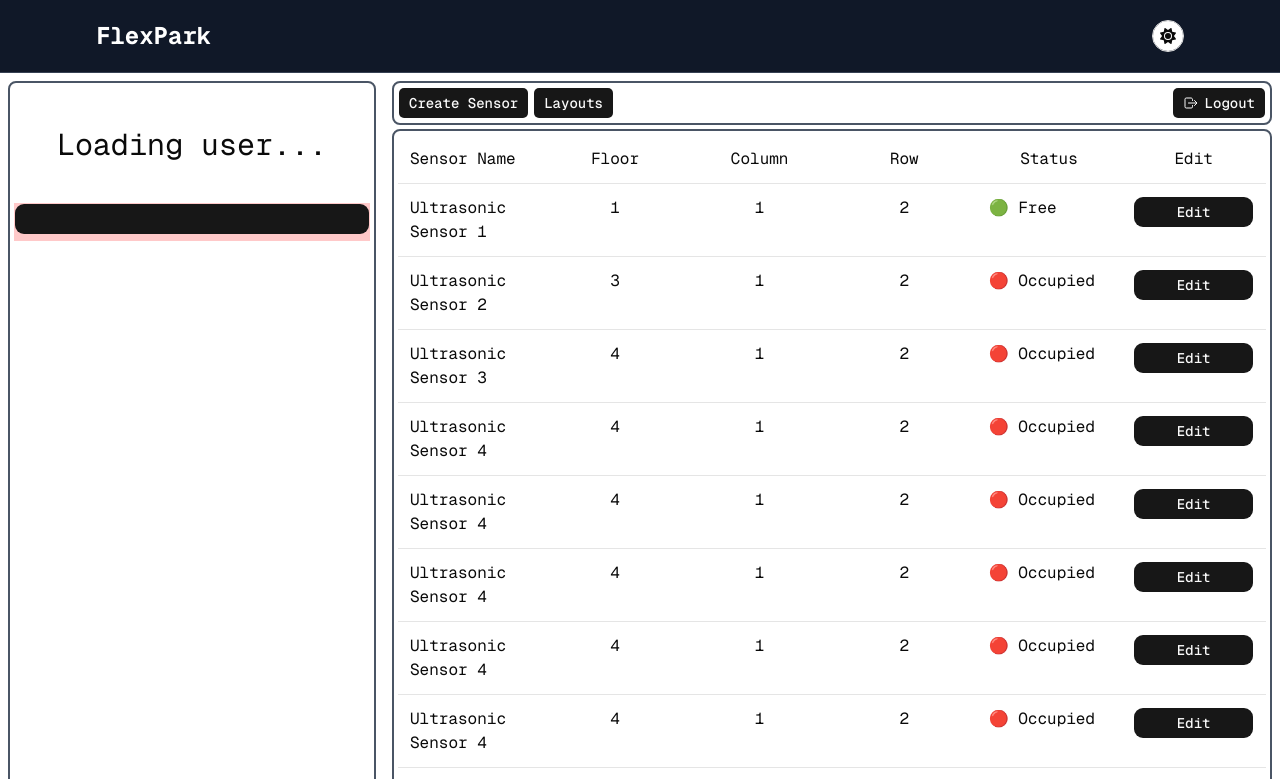
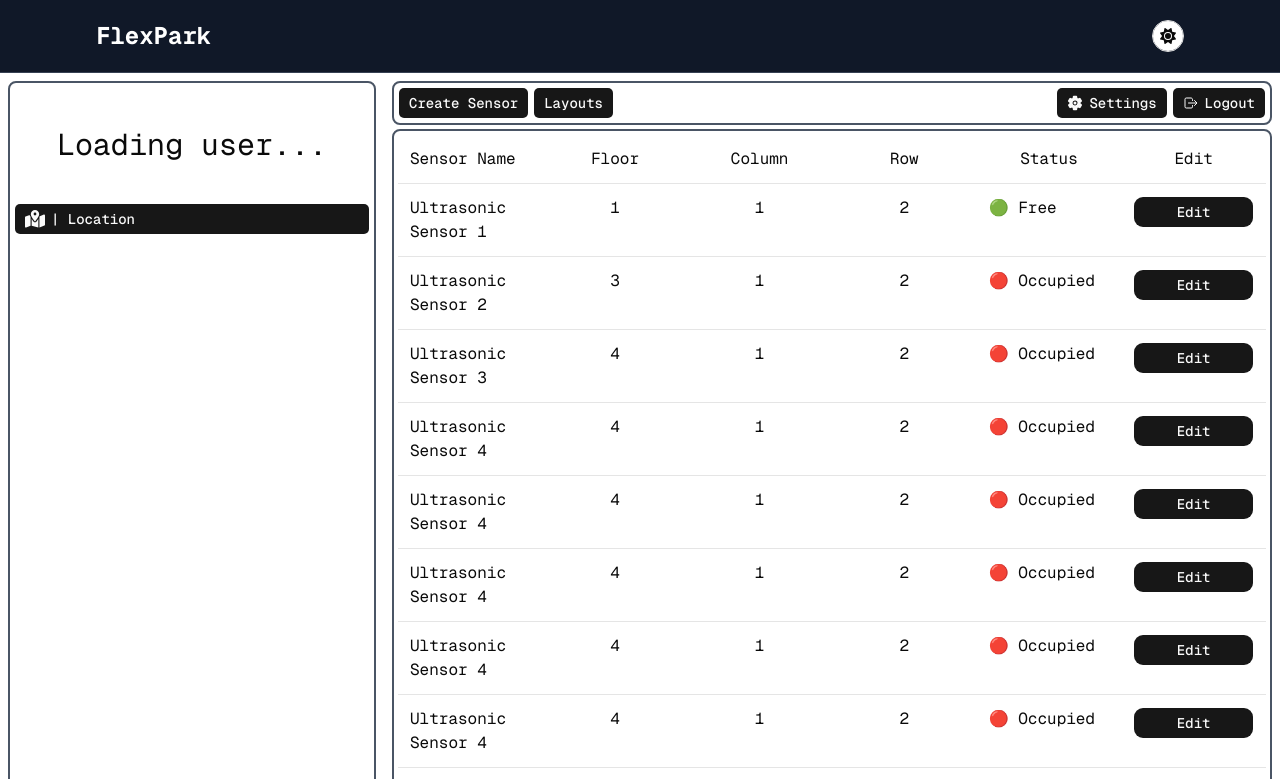
Before and after one commit to YurinotYaoi/iot-parking-web, a Next.js app: page /dashboard in a window 1280 px wide. Shown: the top 779 px of the page. Built offline with nearby package versions, Linux system fonts and the light colour scheme; no server answers.

Commit message:
Created the initial LayoutsPage

```diff
--- a/app/dashboard/layouts/page.tsx
+++ b/app/dashboard/layouts/page.tsx
@@ -0,0 +1,32 @@
+"use client";
+
+import { Button } from "@/components/ui/button";
+import { useRouter } from "next/navigation";
+import { FaArrowLeft } from "react-icons/fa6";
+
+export default function LayoutsScreen() {
+  const router = useRouter();
+  return (
+    <main className="flex flex-col w-full items-center justify-center">
+      <div className="w-screen max-w-600 flex flex-rows h-213">
+        <div className="w-full p-2">
+          <div className="border-2 border-gray-600 h-full w-full rounded-md p-1 flex flex-col">
+            <div className="w-full flex mb-1">
+              <Button onClick={() => router.push("/dashboard")} className="mr-1 rounded-sm">
+                <FaArrowLeft />
+                Back
+              </Button>
+              <Button className="rounded-sm">
+                Create Layout
+              </Button>
+            </div>
+
+            <div className="bg-amber-700 grow">
+              bottom
+            </div>
+          </div>
+        </div>
+      </div>
+    </main>
+  );
+}
--- a/app/dashboard/page.tsx
+++ b/app/dashboard/page.tsx
@@ -4,10 +4,12 @@ import { Button } from "@/components/ui/button";
 import { signOut, onAuthStateChanged, type User as FirebaseUser } from "firebase/auth";
 import { auth } from "@/lib/firebaseClient";
 import { useRouter } from "next/navigation";
-import { IoLogOutOutline } from "react-icons/io5";
+import { IoLogOutOutline , IoSettings } from "react-icons/io5";
+import { FaMapLocationDot } from "react-icons/fa6";
 import { getUser } from "@/services/user";
-import { useContext, useEffect, useState } from "react";
+import { useEffect, useState } from "react";
 import type { UserProfile } from "@/models/user";
+
 
 import SensorList from "@/components/SensorList";
 import CreateSensorModal from "@/components/modals/CreateSensorModal";
@@ -55,11 +57,14 @@ export default function DashboardScreen() {
         <div className="w-[30%] p-2">
           <div className="h-full w-full border-2 border-gray-600 rounded-md p-1">
             <div className="p-10">
-              {user ? <h1 className="text-center">{user.firstName} {user.lastName}</h1> : <h1 className="text-center text-3xl">Loading user...</h1>}
+              {user ?
+              <h1 className="text-center text-3xl">{user.firstName} {user.lastName}</h1> :
+              <h1 className="text-center text-3xl">Loading user...</h1>}
             </div>
-            <div className="bg-red-200">
-              <Button className="w-full">
-
+            <div className="text-2xl">
+              <Button className="w-full rounded-sm justify-start" onClick={handleShowCSModal}>
+                <FaMapLocationDot className="!size-5" /> |
+                Location
               </Button>
             </div>
           </div>
@@ -70,15 +75,23 @@ export default function DashboardScreen() {
             <div>
               <Button className="rounded-sm mr-1"
               onClick={handleShowCSModal}>Create Sensor</Button>
-              <Button className="rounded-sm">Layouts</Button>
+              <Button className="rounded-sm" onClick={() => router.push("/dashboard/layouts")}>
+                Layouts
+              </Button>
             </div>
-            <Button className="rounded-sm" onClick={handleLogout}>
-              <IoLogOutOutline />
-              Logout
-            </Button>
+            <div>
+              <Button className="rounded-sm mr-1" onClick={() => router.push("/dashboard/settings")}>
+                  <IoSettings />
+                  Settings
+                </Button>
+              <Button className="rounded-sm" onClick={handleLogout}>
+                <IoLogOutOutline />
+                Logout
+              </Button>
+            </div>
           </div>
 
-          <div className="flex-grow w-full border-2 border-gray-600 rounded-md p-1">
+          <div className="grow w-full border-2 border-gray-600 rounded-md p-1">
             <SensorList />
           </div>
         </div>
--- a/app/layout.tsx
+++ b/app/layout.tsx
@@ -21,7 +21,7 @@ export default function RootLayout({
 }>) {
   return (
     <html lang="en" suppressHydrationWarning className={`${geistSans.variable} ${geistMono.variable}`}>
-      <body className="antialiased">
+      <body className="antialiased overflow-x-hidden">
         <ThemeProvider attribute="class" enableSystem defaultTheme="system">
           <Navbar />
           {children}
--- a/components/Navbar.tsx
+++ b/components/Navbar.tsx
@@ -1,6 +1,5 @@
 "use client";
 
-import { ParkingSign } from "./svg";
 import ThemeToggle from "./ui/theme-toggle";
 import { useRouter } from "next/navigation";
 import { logoutUser } from "@/services/logout";
--- a/components/modals/CreateSensorModal.tsx
+++ b/components/modals/CreateSensorModal.tsx
@@ -1,6 +1,4 @@
 "use client"
-
-import { useState } from "react"
 
 type Props = {
   handleShowCSModal: () => void
```
Also changed, not shown: app/dashboard/layouts/createlayouts/page.tsx (deleted), app/dashboard/layouts/editlayouts/page.tsx (deleted).
